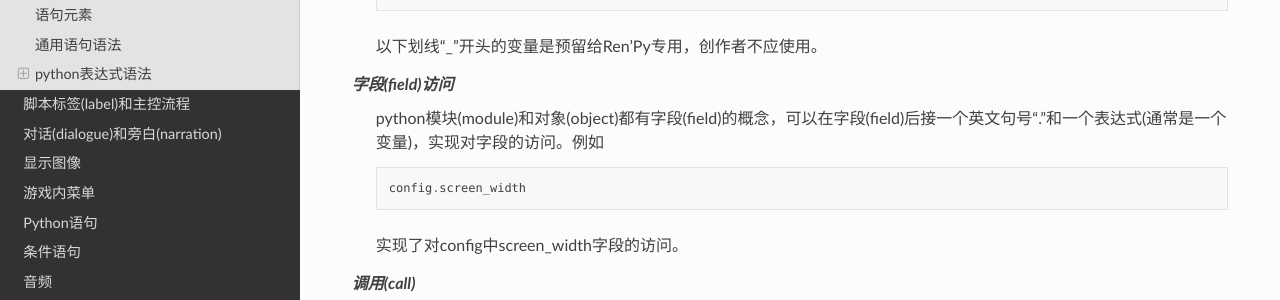
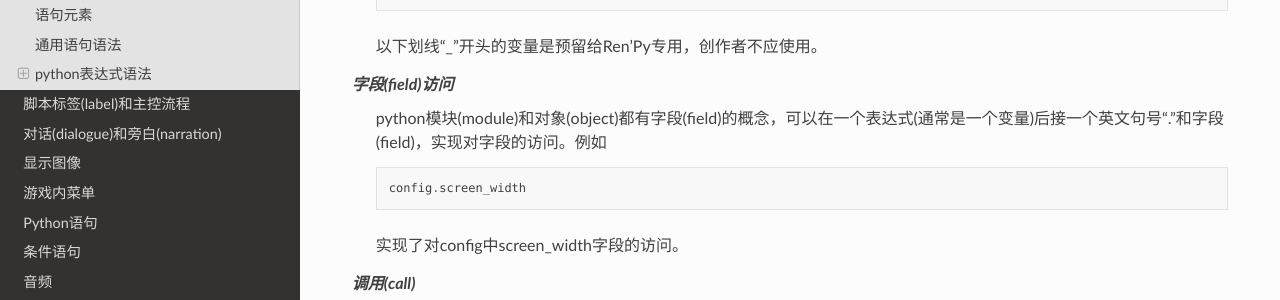
Before and after one commit to 3DMXM/Renpydoc-ranslate, a Sphinx documentation site: the page built from source/language_basics.rst, in a window 1280 px wide and 900 px high, scrolled down 5392 px. Shown: the part 149-449 px from the top of the window. Built offline with Sphinx 7.4.7 and the Read the Docs theme 2.0.0, drawn with Linux system fonts in a browser that asks for light colours; the version number could not be read and is left out.

```diff
--- a/source/language_basics.rst
+++ b/source/language_basics.rst
@@ -260,7 +260,7 @@ Ren'Py的很多地方都会用到python表达式。例如，定义一个新角
     以下划线“_”开头的变量是预留给Ren'Py专用，创作者不应使用。
 
 :dfn:`字段(field)访问`
-    python模块(module)和对象(object)都有字段(field)的概念，可以在字段(field)后接一个英文句号“.”和一个表达式(通常是一个变量)，实现对字段的访问。例如
+    python模块(module)和对象(object)都有字段(field)的概念，可以在一个表达式(通常是一个变量)后接一个英文句号“.”和字段(field)，实现对字段的访问。例如
 
     ::
 
```
